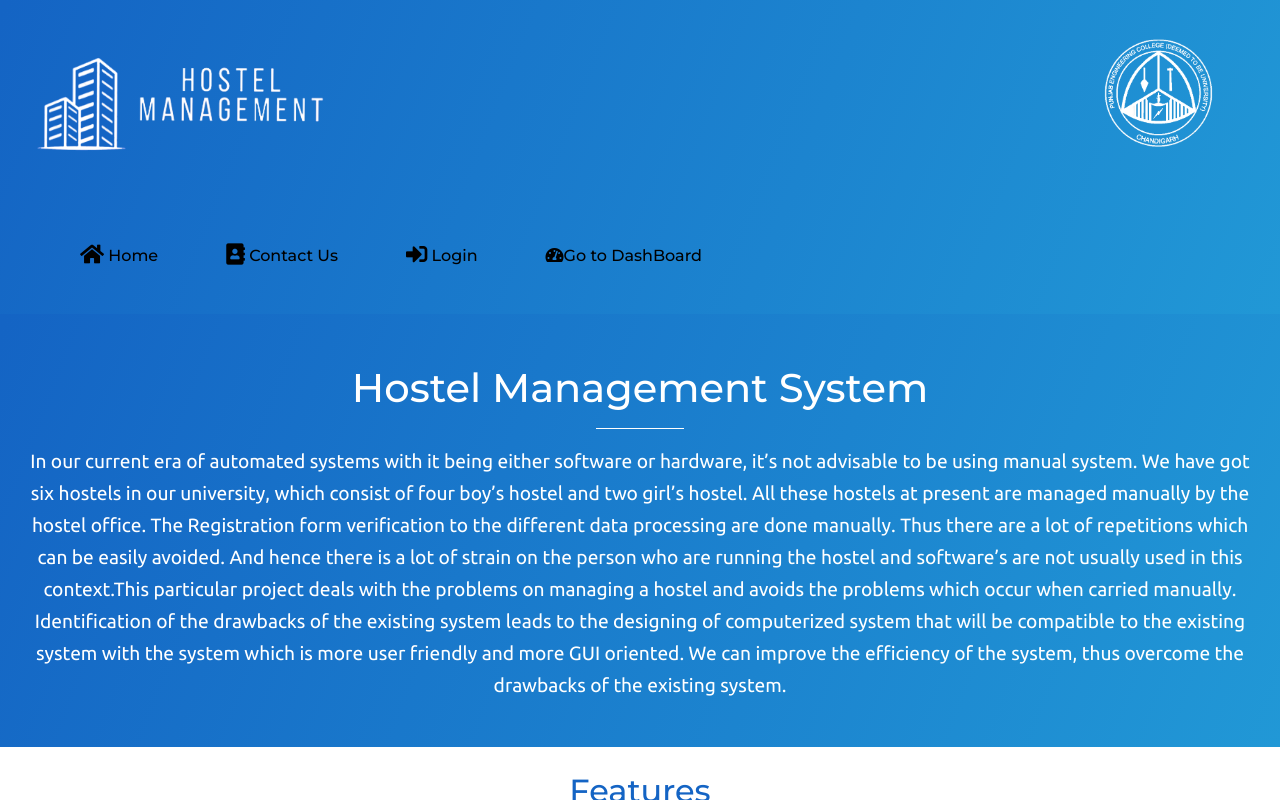
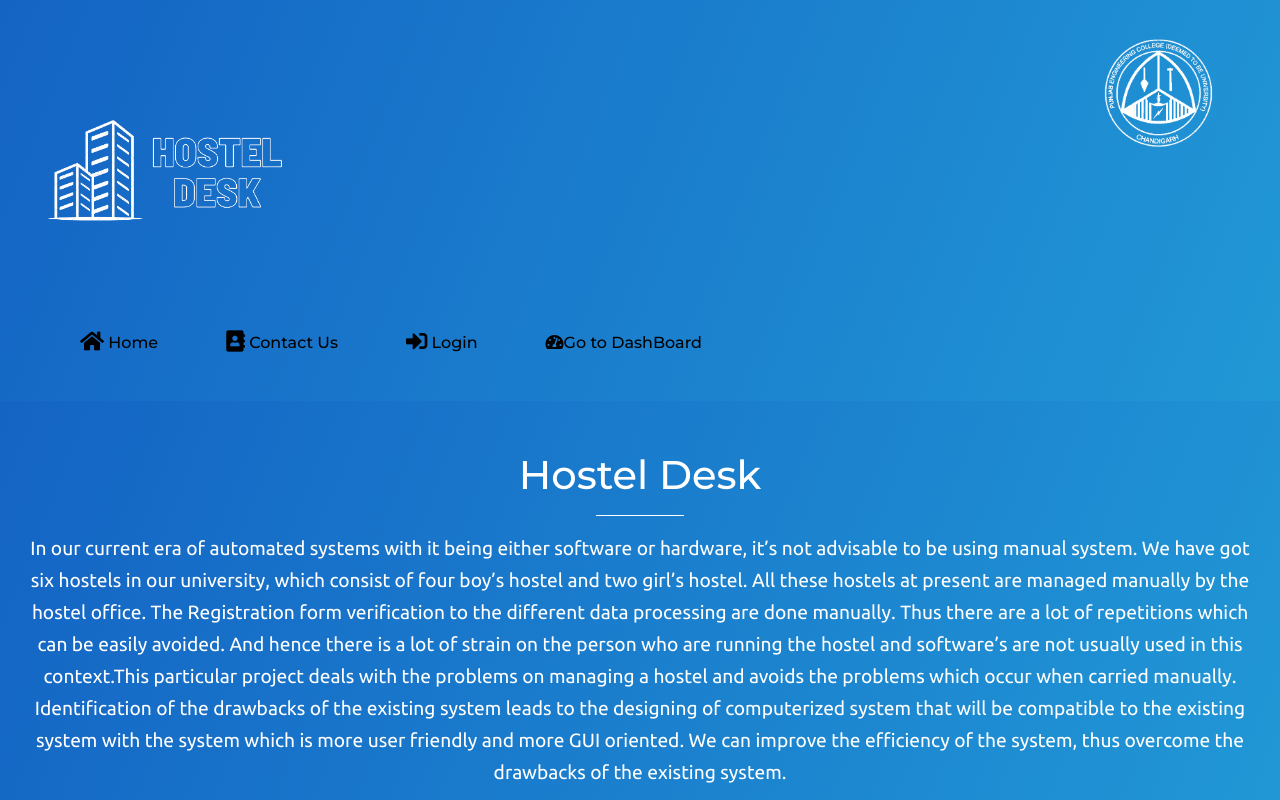
Before and after one commit to Hostel-Desk/Hostel-Desk-Frontend, a React (Create React App) app: page /home in a window 1280 px wide. Built offline with nearby package versions, Linux system fonts and the light colour scheme.

Commit message:
changed logo and name to hostel-desk

```diff
--- a/public/index.html
+++ b/public/index.html
@@ -26,7 +26,7 @@
       work correctly both with client-side routing and a non-root public URL.
       Learn how to configure a non-root public URL by running `npm run build`.
     -->
-    <title>Hostel Management System</title>
+    <title>Hostel Desk</title>
   </head>
   <body>
     <noscript>You need to enable JavaScript to run this app.</noscript>
--- a/src/components/Header.jsx
+++ b/src/components/Header.jsx
@@ -3,7 +3,7 @@ import React from 'react'
 function Header() {
     return (
         <div className="row header col-12">
-            <img className="hms" src="/assets/Hostelmanagementfinal-Copy.png" alt="HMS Logo" />
+            <img className="hms" src="/assets/hosteldesk.png" alt="HMS Logo" />
             <img className="pec ml-auto" src="/assets/pec_seal.png" alt="PEC Logo" />
         </div>
     )
--- a/src/components/HomeComponent.js
+++ b/src/components/HomeComponent.js
@@ -3,7 +3,7 @@ function Home() {
     return (
         <div>
             <div className="describe conatiner-fluid col-12">
-                <h1>Hostel Management System</h1>
+                <h1>Hostel Desk</h1>
                 <hr />
                 <p className="content container-fluid">In our current era of automated systems with it being either software or hardware, it’s not
                 advisable to be using manual system. We have got six hostels in our university, which consist of four boy’s hostel and two girl’s hostel.
```
Also changed, not shown: public/assets/hosteldesk.png (added).
